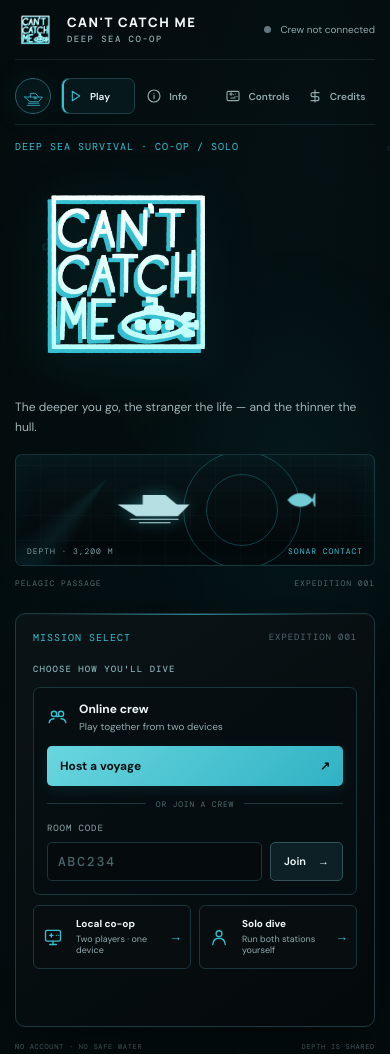
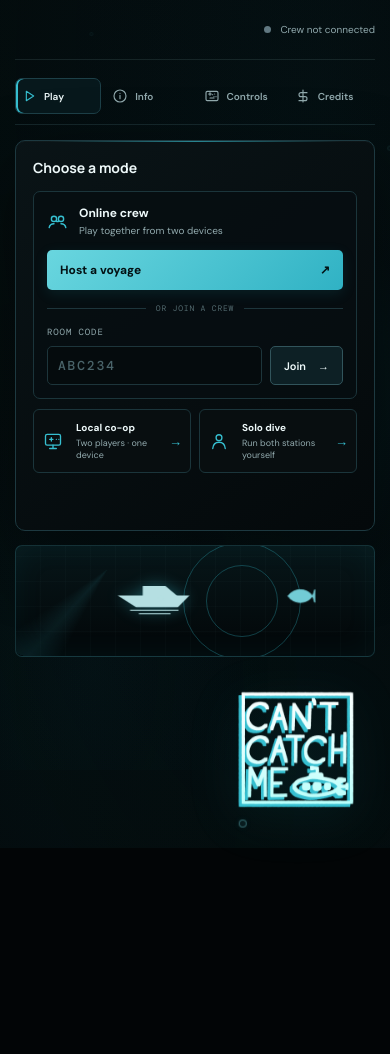
Before and after one commit to notverzee/Cant-Catch-Me, a plain HTML site: page index.html in a window 390 px wide. After the commit the page ends 848 px from the top, so only its background shows below. Drawn offline with nearby package versions, Linux system fonts and the light colour scheme.

Commit message:
Simplify menu and rebalance bait
Co-authored-by: Copilot <223556219+Copilot@users.noreply.github.com>

```diff
--- a/index.html
+++ b/index.html
@@ -26,38 +26,28 @@
   <audio id="engine-sound" src="music/enginesound.mp3" loop preload="auto"></audio>
   <main class="shell">
     <header class="topbar">
-      <a class="brand" href="#" aria-label="Can't Catch Me home">
-        <img class="brand-logo" src="assets/logo.png" alt="">
-        <span>CAN'T CATCH ME <small>DEEP SEA CO-OP</small></span>
-      </a>
       <div class="top-status"><span class="status-dot"></span><span id="connection-label">Crew not connected</span></div>
     </header>
 
     <section class="lobby" id="lobby">
       <nav class="menu-nav" id="menu-tabs" role="tablist" aria-label="Main menu">
-        <div class="nav-insignia" aria-hidden="true">
-          <svg viewBox="0 0 48 48"><path d="M7 25h34l-7 9H17l-10-9Z"/><path d="M18 25v-7h10l6 7M14 37h20M12 41h24"/><circle cx="27" cy="27" r="2"/></svg>
-        </div>
-        <p class="nav-caption">DEEP SEA / MENU</p>
         <button class="menu-tab active" id="menu-play-tab" type="button" role="tab" aria-selected="true" aria-controls="menu-play" data-menu="menu-play">
-          <svg viewBox="0 0 24 24" aria-hidden="true"><path d="m8 5 11 7-11 7V5Z"/></svg><span>Play</span><small>01</small>
+          <svg viewBox="0 0 24 24" aria-hidden="true"><path d="m8 5 11 7-11 7V5Z"/></svg><span>Play</span>
         </button>
         <button class="menu-tab" id="menu-info-tab" type="button" role="tab" aria-selected="false" aria-controls="menu-info" data-menu="menu-info">
-          <svg viewBox="0 0 24 24" aria-hidden="true"><circle cx="12" cy="12" r="9"/><path d="M12 11v5m0-8h.01"/></svg><span>Info</span><small>02</small>
+          <svg viewBox="0 0 24 24" aria-hidden="true"><circle cx="12" cy="12" r="9"/><path d="M12 11v5m0-8h.01"/></svg><span>Info</span>
         </button>
         <button class="menu-tab" id="menu-controls-tab" type="button" role="tab" aria-selected="false" aria-controls="menu-controls" data-menu="menu-controls">
-          <svg viewBox="0 0 24 24" aria-hidden="true"><rect x="3" y="5" width="18" height="14" rx="2"/><path d="M7 9h4m-2-2v4m4-1h.01M16 9h.01M15 13h.01M18 13h.01M9 15h6"/></svg><span>Controls</span><small>03</small>
+          <svg viewBox="0 0 24 24" aria-hidden="true"><rect x="3" y="5" width="18" height="14" rx="2"/><path d="M7 9h4m-2-2v4m4-1h.01M16 9h.01M15 13h.01M18 13h.01M9 15h6"/></svg><span>Controls</span>
         </button>
         <button class="menu-tab" id="menu-credits-tab" type="button" role="tab" aria-selected="false" aria-controls="menu-credits" data-menu="menu-credits">
-          <svg viewBox="0 0 24 24" aria-hidden="true"><path d="M12 3v18m6-14H9a3 3 0 0 0 0 6h6a3 3 0 0 1 0 6H6"/></svg><span>Credits</span><small>04</small>
+          <svg viewBox="0 0 24 24" aria-hidden="true"><path d="M12 3v18m6-14H9a3 3 0 0 0 0 6h6a3 3 0 0 1 0 6H6"/></svg><span>Credits</span>
         </button>
-        <div class="nav-status"><span class="status-dot"></span><span>ONLINE CHANNEL</span></div>
       </nav>
       <div class="lobby-main">
         <div class="lobby-panel">
           <section class="menu-page" id="menu-play" role="tabpanel" aria-labelledby="menu-play-tab">
-            <div class="panel-heading"><span class="eyebrow">MISSION SELECT</span><span class="panel-index">EXPEDITION 001</span></div>
-            <p class="menu-prompt">CHOOSE HOW YOU'LL DIVE</p>
+            <p class="menu-prompt">Choose a mode</p>
             <div class="play-mode online-mode">
               <div class="mode-heading">
                 <svg viewBox="0 0 24 24" aria-hidden="true"><circle cx="8" cy="9" r="3"/><circle cx="16" cy="9" r="3"/><path d="M2.5 19c.5-3 2.4-4.5 5.5-4.5m8 0c3.1 0 5 1.5 5.5 4.5M11 12h2"/></svg>
@@ -87,7 +77,7 @@
             </div>
           </section>
           <section class="menu-page info-page hidden" id="menu-info" role="tabpanel" aria-labelledby="menu-info-tab">
-            <div class="panel-heading"><span class="eyebrow">FIELD BRIEFING</span><span class="panel-index">PELAGIC PASSAGE</span></div>
+            <div class="panel-heading"><span class="eyebrow">FIELD BRIEFING</span></div>
             <h2>One sub.<br>Two jobs.<br><span>No safe water.</span></h2>
             <p>Take the submarine below the safe line. Track strange life, bring in the catch, and keep the pressure from winning.</p>
             <div class="info-roles">
@@ -97,16 +87,16 @@
             <p class="info-footnote">Sell each haul at a checkpoint to fund upgrades. A breached hull ends the expedition.</p>
           </section>
           <section class="menu-page controls-page hidden" id="menu-controls" role="tabpanel" aria-labelledby="menu-controls-tab">
-            <div class="panel-heading"><span class="eyebrow">CREW MANUAL</span><span class="panel-index">INPUT GUIDE</span></div>
+            <div class="panel-heading"><span class="eyebrow">CONTROLS</span></div>
             <div class="control-card"><span class="control-icon">WASD</span><div><b>FISHER</b><p><kbd>W</kbd><kbd>A</kbd><kbd>S</kbd><kbd>D</kbd> / mouse steer · <kbd>SPACE</kbd> cast / reel / catch</p></div></div>
             <div class="control-card"><span class="control-icon"><svg viewBox="0 0 24 24" aria-hidden="true"><path d="M12 3v18m-9-9h18M5.6 5.6l12.8 12.8m0-12.8L5.6 18.4"/></svg></span><div><b>ENGINEER</b><p><kbd>←</kbd><kbd>↑</kbd><kbd>→</kbd><kbd>↓</kbd> alignment / engine · mouse to select and repair</p></div></div>
             <p class="controls-note">Online crew split the stations. Local co-op uses two players on one device; solo lets one player handle both.</p>
           </section>
           <section class="menu-page credits-page hidden" id="menu-credits" role="tabpanel" aria-labelledby="menu-credits-tab">
-            <div class="panel-heading"><span class="eyebrow">PROJECT CREDITS</span><span class="panel-index">CREW MANIFEST</span></div>
+            <div class="panel-heading"><span class="eyebrow">CREDITS</span></div>
             <h2>Built by a two-person crew.</h2>
             <div class="credits-developers">
-              <article class="credit-card"><b>Liam Parsons</b><span>Director · Brainstormer</span><small>Game design and bug fixes</small></article>
+              <article class="credit-card"><b>Liam Parsons</b><span>Director · Brainstormer</span><small>Game design and bug fixes</small><a class="credit-portfolio" href="https://twechon.com" target="_blank" rel="noopener noreferrer">Portfolio ↗</a></article>
               <article class="credit-card"><b>Ryan Evans</b><span>Director · Brainstormer</span><small>Testing and writing</small></article>
             </div>
             <h3>Tools & services</h3>
@@ -123,20 +113,15 @@
           </section>
           <p class="connection-message" id="connection-message" role="status"></p>
         </div>
-        <aside class="menu-hero">
-          <p class="eyebrow">DEEP SEA SURVIVAL · CO-OP / SOLO</p>
-          <h1 class="menu-logo-title"><img src="assets/logo.png" alt="Can't Catch Me"></h1>
-          <p class="intro">The deeper you go, the stranger the life — and the thinner the hull.</p>
-          <div class="menu-scene" aria-hidden="true">
-            <span class="sonar-ring sonar-ring-one"></span><span class="sonar-ring sonar-ring-two"></span>
-            <svg class="menu-submarine" viewBox="0 0 100 48"><path d="M8 24h78l-12 12H27L8 24Z"/><path d="M35 24V13h25l13 11M20 40h55M30 44h36"/><circle cx="55" cy="27" r="3"/></svg>
-            <svg class="menu-fish" viewBox="0 0 48 26"><path d="M4 13c9-12 26-12 35 0-9 12-26 12-35 0Zm0 0L1 4v18l3-9Z"/><circle cx="31" cy="10" r="1"/></svg>
-            <span class="scene-depth">DEPTH · 3,200 M</span><span class="scene-warning">SONAR CONTACT</span>
-          </div>
-          <div class="hero-caption"><span>PELAGIC PASSAGE</span><span>EXPEDITION 001</span></div>
-        </aside>
+        <div class="menu-scene" aria-hidden="true">
+          <span class="sonar-ring sonar-ring-one"></span><span class="sonar-ring sonar-ring-two"></span>
+          <svg class="menu-submarine" viewBox="0 0 100 48"><path d="M8 24h78l-12 12H27L8 24Z"/><path d="M35 24V13h25l13 11M20 40h55M30 44h36"/><circle cx="55" cy="27" r="3"/></svg>
+          <svg class="menu-fish" viewBox="0 0 48 26"><path d="M4 13c9-12 26-12 35 0-9 12-26 12-35 0Zm0 0L1 4v18l3-9Z"/><circle cx="31" cy="10" r="1"/></svg>
+        </div>
       </div>
-      <div class="lobby-footer"><span>NO ACCOUNT · NO SAFE WATER</span><span>DEPTH IS SHARED</span></div>
+      <aside class="menu-hero">
+        <h1 class="menu-logo-title"><img src="assets/logo.png" alt="Can't Catch Me"></h1>
+      </aside>
     </section>
 
     <section class="game hidden" id="game">
@@ -191,7 +176,7 @@
             <div class="shoal-cursor hidden" id="shoal-cursor" aria-hidden="true"><span></span></div>
             <div class="ocean-copy"><span class="eyebrow" id="encounter-rarity">SCANNING THE DEEP</span><h4 id="encounter-title">The water is quiet</h4><p id="encounter-copy">A new catch could appear at any moment.</p></div>
           </div>
-          <div class="fishing-meta"><span class="harpoon-warning hidden" id="harpoon-warning">HARPOON DAMAGED · FISHING LOCKED</span><span class="bait-count" id="bait-count" aria-live="polite">BAIT · 10</span></div>
+          <div class="fishing-meta"><span class="harpoon-warning hidden" id="harpoon-warning">HARPOON DAMAGED · FISHING LOCKED</span><span class="bait-count" id="bait-count" aria-live="polite">BAIT · 20</span></div>
           <div class="fishing-controls">
             <div class="challenge-copy"><b id="fishing-task-title">Standing by</b><span id="fishing-task-help">Watch for a bite and follow the on-screen challenge.</span></div>
             <div class="challenge-actions" id="fishing-actions"><button class="action-button" disabled>Waiting for a bite</button></div>
@@ -232,7 +217,7 @@
       <section class="shop-panel hidden" id="shop-panel">
         <div class="shop-heading"><div><p class="eyebrow">SAFE WATER · CHECKPOINT</p><h3>Trade & refit</h3></div><button class="icon-button" id="close-shop" aria-label="Close shop">×</button></div>
         <p id="inventory-copy">Sell your haul and invest in upgrades for the crew.</p>
-        <div class="bait-restock"><span><b>Harpoon bait</b><small>One bait is spent when an encounter appears. The harpoon holds 10; restock when empty at a checkpoint.</small></span><button class="secondary-button" id="buy-bait">Restock 10 bait · 5 G</button></div>
+        <div class="bait-restock"><span><b>Harpoon bait</b><small>One bait is spent when an encounter appears. The harpoon holds 20; restock 10 when empty at a checkpoint.</small></span><button class="secondary-button" id="buy-bait">Restock 10 bait · 15 G</button></div>
         <div class="shop-actions"><button class="secondary-button" id="sell-button">Sell all fish <span id="inventory-value">+0 ◈</span></button><div class="upgrade-list" id="upgrade-list"></div></div>
       </section>
       <section class="fish-log-panel hidden" id="fish-log-panel" aria-labelledby="fish-log-title">
--- a/styles.css
+++ b/styles.css
@@ -37,37 +37,30 @@ button:focus-visible, input:focus-visible { outline: 2px solid var(--cyan); outl
 .shell { position: relative; z-index: 1; max-width: 1320px; padding: 0 32px; margin: auto; }
 .topbar { height: 68px; display: flex; align-items: center; justify-content: space-between; border-bottom: 1px solid rgba(147, 189, 195, .13); }
 .shell.in-game .topbar { display: none; }
-.brand { display: flex; align-items: center; gap: 12px; color: var(--ink); text-decoration: none; font: 800 13px/1.1 Manrope, sans-serif; letter-spacing: .12em; }
-.brand small { display: block; margin-top: 5px; color: var(--muted); font: 500 9px/1 'DM Mono', monospace; letter-spacing: .16em; }
-.brand-logo { width: 40px; height: 40px; object-fit: contain; }
 .top-status, .crew-note { display: flex; align-items: center; gap: 9px; color: var(--muted); font-size: 12px; }
+.top-status { margin-left: auto; }
 .status-dot, .crew-dot { width: 7px; height: 7px; display: inline-block; border-radius: 50%; background: #617881; }
 .status-dot.online, .crew-dot { background: var(--cyan); box-shadow: 0 0 10px rgba(54, 191, 208, .55); }
 
-.lobby { position: relative; isolation: isolate; min-height: calc(100vh - 69px); display: grid; grid-template-columns: 176px minmax(0, 1fr); grid-template-rows: 1fr auto; column-gap: clamp(24px, 5vw, 68px); row-gap: 20px; padding: 26px 0 18px; }
+.lobby { position: relative; isolation: isolate; min-height: calc(100vh - 69px); display: grid; grid-template-columns: 152px minmax(0, 1fr) minmax(220px, .7fr); grid-template-rows: 1fr; align-items: center; column-gap: clamp(22px, 4vw, 52px); padding: 26px 0 18px; }
 .lobby::before { z-index: -1; position: absolute; inset: 4% -5% 10%; background: radial-gradient(ellipse at 76% 45%, rgba(12, 93, 105, .13), transparent 36%), radial-gradient(ellipse at 24% 85%, rgba(10, 48, 54, .12), transparent 42%); content: ''; pointer-events: none; }
-.eyebrow, .field-label, .panel-index, .lobby-footer, .stat > span, .checkpoint-stat span, .system-label span, .station-owner, .game-footer, .divider, .room-code { font-family: 'DM Mono', monospace; letter-spacing: .1em; }
+.eyebrow, .field-label, .panel-index, .stat > span, .checkpoint-stat span, .system-label span, .station-owner, .game-footer, .divider, .room-code { font-family: 'DM Mono', monospace; letter-spacing: .1em; }
 .eyebrow { margin: 0 0 12px; color: var(--cyan); font-size: 10px; }
 .menu-nav { display: flex; flex-direction: column; align-items: stretch; gap: 8px; padding: 22px 18px 22px 0; border-right: 1px solid rgba(81, 132, 140, .22); }
-.nav-insignia { width: 54px; height: 54px; display: grid; place-items: center; margin: 0 0 21px 8px; border: 1px solid #28606a; border-radius: 50%; color: var(--cyan); background: rgba(5, 28, 33, .72); box-shadow: 0 0 32px rgba(31, 152, 165, .1); }
-.nav-insignia svg { width: 36px; fill: none; stroke: currentColor; stroke-width: 1.5; stroke-linecap: round; stroke-linejoin: round; }
-.nav-caption { margin: 0 0 8px 8px; color: var(--faint); font: 9px 'DM Mono', monospace; letter-spacing: .12em; }
-.menu-tab { display: grid; grid-template-columns: 20px 1fr auto; align-items: center; gap: 12px; width: 100%; padding: 12px 10px; color: var(--muted); border: 1px solid transparent; border-radius: 7px; background: transparent; cursor: pointer; text-align: left; transition: color .18s, background .18s, border-color .18s; }
+.menu-tab { display: grid; grid-template-columns: 20px 1fr; align-items: center; gap: 12px; width: 100%; padding: 12px 10px; color: var(--muted); border: 1px solid transparent; border-radius: 7px; background: transparent; cursor: pointer; text-align: left; transition: color .18s, background .18s, border-color .18s; }
 .menu-tab svg { width: 18px; fill: none; stroke: currentColor; stroke-width: 1.7; stroke-linecap: round; stroke-linejoin: round; }
 .menu-tab span { font-size: 12px; font-weight: 600; }
-.menu-tab small { color: var(--faint); font: 9px 'DM Mono', monospace; }
 .menu-tab:hover, .menu-tab.active { color: var(--ink); border-color: #1d4048; background: rgba(9, 28, 32, .82); }
 .menu-tab.active { box-shadow: inset 2px 0 var(--cyan); }
 .menu-tab.active svg { color: var(--cyan); }
-.nav-status { display: flex; align-items: center; gap: 8px; margin: auto 0 0 9px; color: var(--muted); font: 8px 'DM Mono', monospace; letter-spacing: .1em; }
-.lobby-main { min-width: 0; display: grid; grid-template-columns: minmax(300px, .92fr) minmax(0, 1.08fr); align-items: center; gap: clamp(26px, 5vw, 64px); }
+.lobby-main { min-width: 0; display: grid; grid-template-columns: minmax(0, 1fr); grid-template-rows: auto auto; align-content: center; gap: clamp(14px, 2.4vh, 22px); }
 .lobby-panel { position: relative; min-width: 0; overflow: hidden; padding: 22px; border: 1px solid #1d3940; border-radius: 10px; background: linear-gradient(145deg, rgba(10, 20, 23, .98), rgba(4, 9, 11, .99)); box-shadow: 0 25px 70px rgba(0, 0, 0, .44), inset 0 1px rgba(255,255,255,.025); }
 .lobby-panel::before { position: absolute; top: 0; right: 9%; left: 9%; height: 1px; background: linear-gradient(90deg, transparent, var(--cyan), transparent); content: ''; opacity: .65; }
 .panel-heading { display: flex; justify-content: space-between; gap: 12px; margin-bottom: 19px; }
 .panel-heading .eyebrow { margin: 0; }
 .panel-index { color: var(--faint); font-size: 9px; white-space: nowrap; }
 .menu-page { min-height: 410px; }
-.menu-prompt { margin: 0 0 12px; color: #85a9af; font: 500 9px 'DM Mono', monospace; letter-spacing: .12em; }
+.menu-prompt { margin: 0 0 14px; color: var(--ink); font: 700 14px Manrope, sans-serif; }
 .play-mode { padding: 13px; border: 1px solid #1b353b; border-radius: 7px; background: rgba(6, 14, 17, .9); }
 .mode-heading { display: flex; align-items: center; gap: 11px; margin-bottom: 13px; }
 .mode-heading svg { width: 21px; height: 21px; fill: none; stroke: var(--cyan); stroke-width: 1.6; stroke-linecap: round; stroke-linejoin: round; }
@@ -127,31 +120,28 @@ button:focus-visible, input:focus-visible { outline: 2px solid var(--cyan); outl
 .credit-card b { font-size: 12px; }
 .credit-card span { color: var(--cyan); font: 8px 'DM Mono', monospace; text-transform: uppercase; }
 .credit-card small { color: var(--muted); font-size: 9px; }
+.credit-portfolio { width: fit-content; color: var(--cyan); font-size: 10px; text-decoration-color: rgba(54, 191, 208, .5); text-underline-offset: 3px; }
+.credit-portfolio:hover { color: var(--ink); }
 .credits-tools { display: grid; gap: 5px; margin: 0; padding: 0; list-style: none; }
 .credits-tools li { display: flex; justify-content: space-between; gap: 10px; padding: 7px 9px; border: 1px solid rgba(29, 53, 59, .8); background: rgba(5, 12, 14, .7); font-size: 9px; }
 .credits-tools li b { color: var(--ink); }
 .credits-tools li span { color: var(--muted); text-align: right; }
 .connection-message { min-height: 30px; margin: 10px 0 0; color: var(--amber); }
-.menu-hero { position: relative; min-width: 0; padding: 0 0 5px; }
-.menu-logo-title { width: min(100%, 300px); margin: 0; line-height: 0; }
-.menu-logo-title img { width: 100%; height: auto; display: block; object-fit: contain; filter: drop-shadow(0 8px 26px rgba(34, 178, 193, .12)); }
-.intro { max-width: 380px; margin: 17px 0 23px; color: #a0b5b8; font-size: 13px; line-height: 1.7; }
-.menu-scene { position: relative; height: 150px; overflow: hidden; border: 1px solid rgba(48, 114, 123, .38); border-radius: 7px; background: linear-gradient(180deg, #071619, #03090b 82%); box-shadow: inset 0 0 30px rgba(28, 147, 158, .07); }
+.menu-hero { min-width: 0; display: grid; place-items: center; }
+.menu-logo-title { width: min(100%, 380px); margin: 0; line-height: 0; }
+.menu-logo-title img { width: 100%; height: auto; display: block; object-fit: contain; filter: drop-shadow(0 8px 26px rgba(34, 178, 193, .12)); animation: menu-logo-float 6s ease-in-out infinite; }
+@keyframes menu-logo-float { 0%, 100% { transform: translateY(0); } 50% { transform: translateY(-8px); } }
+.menu-scene { position: relative; height: clamp(130px, 18vh, 180px); overflow: hidden; border: 1px solid rgba(48, 114, 123, .38); border-radius: 7px; background: linear-gradient(180deg, #071619, #03090b 82%); box-shadow: inset 0 0 30px rgba(28, 147, 158, .07); }
 .menu-scene::before { position: absolute; inset: 0; background: repeating-linear-gradient(0deg, transparent 0 24px, rgba(130, 194, 198, .045) 25px), repeating-linear-gradient(90deg, transparent 0 24px, rgba(130, 194, 198, .045) 25px); content: ''; }
 .menu-scene::after { position: absolute; inset: -50%; background: conic-gradient(from 260deg at 63% 50%, transparent 0 30%, rgba(54, 191, 208, .09) 34%, transparent 38% 100%); animation: sonar-sweep 9s linear infinite; content: ''; }
 @keyframes sonar-sweep { to { transform: rotate(360deg); } }
 .sonar-ring { z-index: 1; position: absolute; top: 50%; left: 63%; aspect-ratio: 1; border: 1px solid rgba(54, 191, 208, .3); border-radius: 50%; transform: translate(-50%, -50%); }
 .sonar-ring-one { width: 118px; }
 .sonar-ring-two { width: 72px; }
-.menu-submarine { z-index: 2; position: absolute; top: 47px; left: 26%; width: 88px; fill: #b5dfe2; stroke: #b5dfe2; stroke-width: 1.2; filter: drop-shadow(0 0 8px rgba(54, 191, 208, .4)); animation: sub-drift 4s ease-in-out infinite; }
-.menu-fish { z-index: 2; position: absolute; top: 53px; left: 75%; width: 34px; fill: #72cbd5; stroke: #72cbd5; stroke-width: 1.2; transform: rotate(180deg); animation: fish-drift 3s ease-in-out infinite alternate; }
+.menu-submarine { z-index: 2; position: absolute; top: calc(50% - 24px); left: 26%; width: 88px; fill: #b5dfe2; stroke: #b5dfe2; stroke-width: 1.2; filter: drop-shadow(0 0 8px rgba(54, 191, 208, .4)); animation: sub-drift 4s ease-in-out infinite; }
+.menu-fish { z-index: 2; position: absolute; top: calc(50% - 13px); left: 75%; width: 34px; fill: #72cbd5; stroke: #72cbd5; stroke-width: 1.2; transform: rotate(180deg); animation: fish-drift 3s ease-in-out infinite alternate; }
 @keyframes sub-drift { 50% { transform: translate(7px, -4px); } }
 @keyframes fish-drift { to { transform: translate(-15px, -5px) rotate(180deg); } }
-.scene-depth, .scene-warning { z-index: 2; position: absolute; bottom: 9px; color: #7e9b9f; font: 8px 'DM Mono', monospace; letter-spacing: .12em; }
-.scene-depth { left: 11px; }
-.scene-warning { right: 11px; color: var(--cyan); }
-.hero-caption { display: flex; justify-content: space-between; margin-top: 12px; color: var(--faint); font: 8px 'DM Mono', monospace; letter-spacing: .12em; }
-.lobby-footer { grid-column: 2; display: flex; justify-content: space-between; color: #536b70; font-size: 8px; }
 
 .game { padding: 14px 0 12px; }
 .game-heading { display: flex; align-items: center; justify-content: space-between; margin-bottom: 10px; }
@@ -461,13 +451,12 @@ button:focus-visible, input:focus-visible { outline: 2px solid var(--cyan); outl
 
 @media (max-width: 850px) {
   .shell { padding: 0 22px; }
-  .lobby { grid-template-columns: 140px minmax(0, 1fr); column-gap: 22px; }
+  .lobby { grid-template-columns: 124px minmax(0, 1fr) minmax(150px, .55fr); column-gap: 18px; }
   .menu-nav { padding-right: 12px; }
-  .lobby-main { grid-template-columns: minmax(0, 1fr) minmax(0, .9fr); gap: 20px; }
+  .lobby-main { gap: 14px; }
   .lobby-panel { padding: 16px; }
-  .menu-logo-title { width: min(100%, 260px); }
+  .menu-logo-title { width: min(100%, 250px); }
   .menu-tab { gap: 8px; padding: 10px 7px; }
-  .menu-tab small { display: none; }
   .sub-status { grid-template-columns: 48px repeat(3, 1fr); }
   .status-note { grid-column: 2 / -1; text-align: left; }
   .stations { gap: 10px; }
@@ -481,24 +470,17 @@ button:focus-visible, input:focus-visible { outline: 2px solid var(--cyan); outl
   .shell { padding: 0 15px; }
   .topbar { height: 60px; }
   .top-status { font-size: 10px; }
-  .lobby { min-height: auto; grid-template-columns: 1fr; grid-template-rows: auto 1fr auto; gap: 15px; padding: 18px 0 16px; }
-  .menu-nav { flex-direction: row; align-items: center; gap: 5px; padding: 0 0 10px; border-right: 0; border-bottom: 1px solid rgba(81, 132, 140, .22); }
-  .nav-insignia { width: 36px; height: 36px; flex: 0 0 36px; margin: 0 5px 0 0; }
-  .nav-insignia svg { width: 25px; }
-  .nav-caption, .nav-status { display: none; }
+  .lobby { min-height: auto; grid-template-columns: 1fr; grid-template-rows: auto auto auto; gap: 15px; padding: 18px 0 16px; }
+  .menu-nav { grid-column: 1; grid-row: 1; flex-direction: row; align-items: center; gap: 5px; padding: 0 0 10px; border-right: 0; border-bottom: 1px solid rgba(81, 132, 140, .22); }
   .menu-tab { grid-template-columns: 17px 1fr; gap: 6px; justify-content: center; padding: 9px 5px; }
   .menu-tab svg { width: 16px; }
   .menu-tab span { font-size: 10px; }
-  .lobby-main { grid-template-columns: 1fr; gap: 20px; }
-  .menu-hero { order: -1; }
-  .menu-logo-title { width: min(100%, 220px); }
-  .intro { margin: 12px 0 16px; font-size: 12px; }
+  .lobby-main { grid-column: 1; grid-row: 2; grid-template-columns: 1fr; gap: 14px; }
+  .menu-hero { grid-column: 1; grid-row: 3; justify-items: end; min-height: 76px; }
+  .menu-logo-title { width: min(100%, 160px); }
   .menu-scene { height: 112px; }
-  .menu-submarine { top: 31px; }
-  .menu-fish { top: 37px; }
   .lobby-panel { padding: 17px; }
   .menu-page { min-height: 0; }
-  .lobby-footer { grid-column: 1; gap: 9px; font-size: 7px; }
   .game { padding-top: 10px; }
   .game-heading h2 { font-size: 22px; }
   .game-heading-right { gap: 7px; }
```
Also changed, not shown: game.js (+8 -6 lines), README.md.
